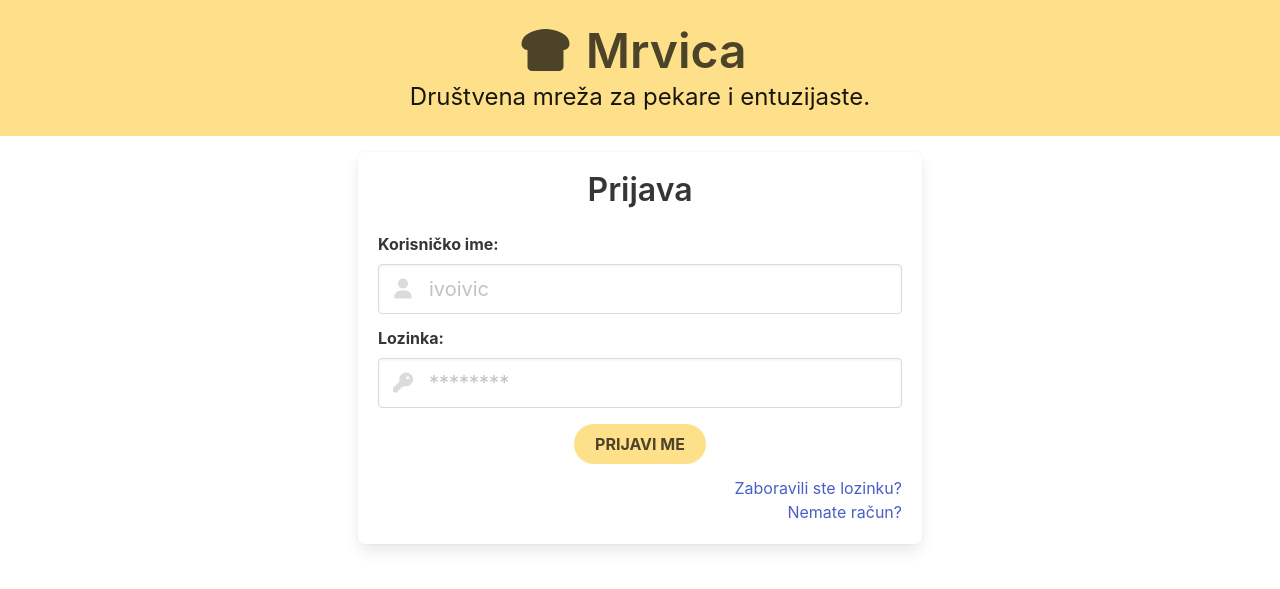
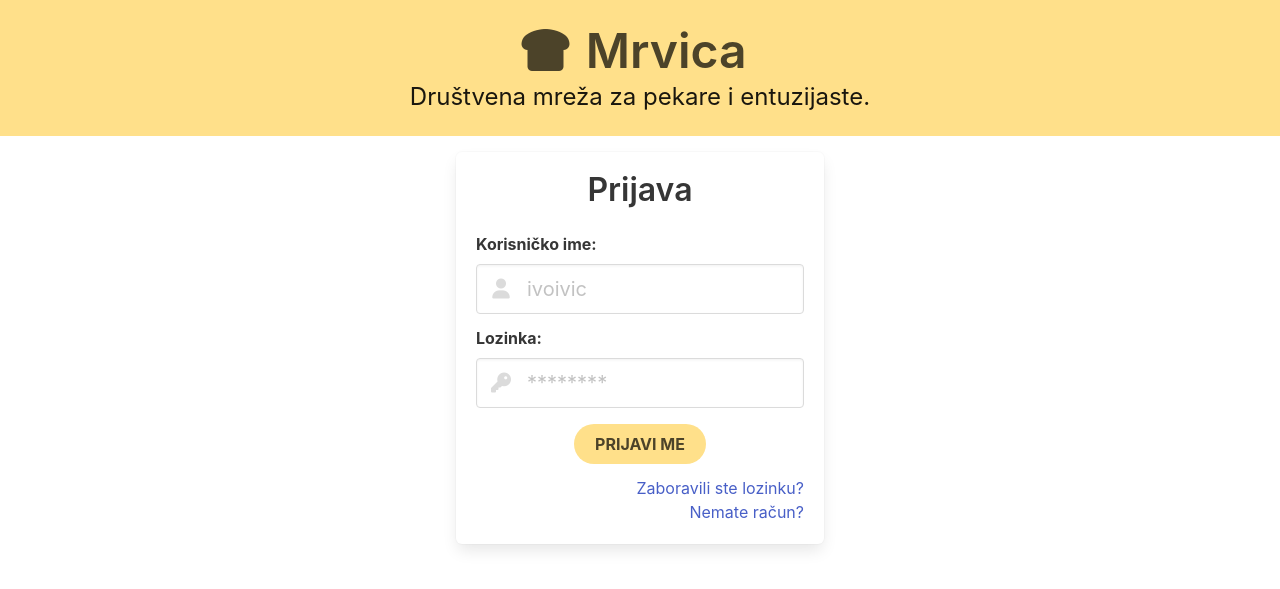
Before and after one commit to agradecak/django-mrvica, a Django app: page / in a window 1280 px wide. Shown: the top 589 px of the page. Run offline with Django 4.2, Linux system fonts and the light colour scheme; parts of the project's set-up code (start-up, migrations or seed data) failed here and were passed over; some libraries are stand-ins or nearby versions.

Commit message:
Izmjena predložaka, smanjenje okvira elemenata.

```diff
--- a/app/templates/app/login.html
+++ b/app/templates/app/login.html
@@ -6,7 +6,7 @@
 
 <!--Prijava-->
 <div class="columns is-flex is-justify-content-center">
-    <div class="column is-6-desktop is-6-tablet is-8-mobile">
+    <div class="column is-4-desktop is-6-tablet is-8-mobile">
         <div class="block">
             <div class="box">
                 <form method="POST">
--- a/app/templates/app/password/password_reset.html
+++ b/app/templates/app/password/password_reset.html
@@ -5,7 +5,7 @@
 {% block content %}
 <!--Reset Password-->
 <div class="columns is-flex is-justify-content-center">
-	<div class="column is-6-desktop is-6-tablet is-8-mobile">
+	<div class="column is-4-desktop is-6-tablet is-8-mobile">
 		<div class="block">
 			<div class="box">
 				<form method="POST">
--- a/app/templates/app/password/password_reset_complete.html
+++ b/app/templates/app/password/password_reset_complete.html
@@ -4,7 +4,7 @@
 
 {% block content %}
 <div class="columns is-flex is-justify-content-center">
-	<div class="column is-6-desktop is-6-tablet is-8-mobile">
+	<div class="column is-4-desktop is-6-tablet is-8-mobile">
 		<div class="block">
 			<div class="box">
                 <div class="title has-text-centered">
--- a/app/templates/app/password/password_reset_confirm.html
+++ b/app/templates/app/password/password_reset_confirm.html
@@ -6,7 +6,7 @@
 <!--Password Reset Confirm-->
 
 <div class="columns is-flex is-justify-content-center">
-	<div class="column is-6-desktop is-6-tablet is-8-mobile">
+	<div class="column is-4-desktop is-6-tablet is-8-mobile">
 		<div class="block">
 			<div class="box">
                 <form method="POST">
--- a/app/templates/app/password/password_reset_done.html
+++ b/app/templates/app/password/password_reset_done.html
@@ -5,7 +5,7 @@
 {% block content %}
 <!--Password reset sent-->
 <div class="columns is-flex is-justify-content-center">
-	<div class="column is-6-desktop is-6-tablet is-8-mobile">
+	<div class="column is-4-desktop is-6-tablet is-8-mobile">
 		<div class="block">
 			<div class="box">
 				<div class="title has-text-centered">
--- a/app/templates/app/register.html
+++ b/app/templates/app/register.html
@@ -6,7 +6,7 @@
 
 <!--Registracija-->
 <div class="columns is-flex is-justify-content-center">
-	<div class="column is-6-desktop is-6-tablet is-8-mobile">
+	<div class="column is-4-desktop is-6-tablet is-8-mobile">
 		<div class="block">
 			<div class="box">
 				<form method="POST">
```
Also changed, not shown: app/migrations/0001_initial.py.
